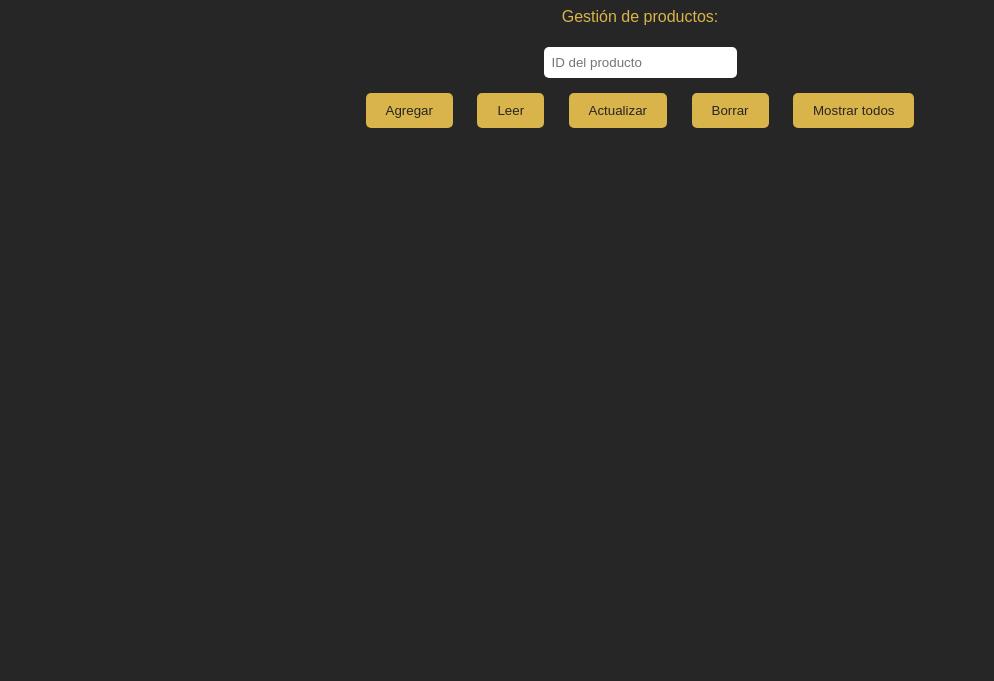
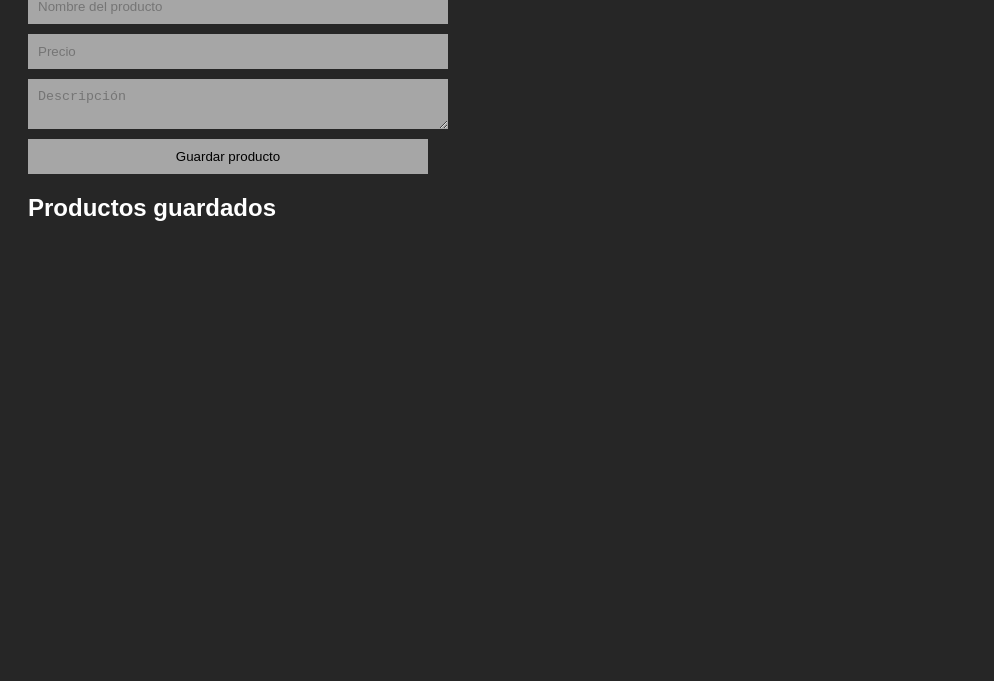
Before and after one commit to ElChinoGamer/Papeleria, a plain HTML site: page admin.html in a window 1280 px wide. Shown: the part 119-800 px from the top of the page, without its empty margins (0-994 px from the left). Drawn offline with Linux system fonts and the light colour scheme.

Commit message:
Update admin.html

```diff
--- a/admin.html
+++ b/admin.html
@@ -3,161 +3,49 @@
 <head>
   <meta charset="UTF-8" />
   <meta name="viewport" content="width=device-width, initial-scale=1.0"/>
-  <title>Panel del Encargado - Eidos</title>
+  <title>Panel de productos - Eidos</title>
   <style>
-    body {
-      background-color: #262626;
-      color: #D9B44A;
-      font-family: sans-serif;
-      text-align: center;
-      padding: 2rem;
+    body { font-family: Arial, sans-serif; background: #262626; color: #fff; padding: 20px; }
+    input, textarea, button {
+      display: block;
+      margin-bottom: 10px;
+      padding: 10px;
+      width: 100%;
+      max-width: 400px;
+      background: #A6A6A6;
+      border: none;
+      color: #000;
     }
-    h1 {
-      font-size: 2.2rem;
-    }
-    button {
-      margin: 10px;
-      padding: 10px 20px;
-      background-color: #D9B44A;
-      color: #262626;
-      border: none;
-      border-radius: 5px;
+    button:hover {
+      background: #D9B44A;
+      color: #000;
       cursor: pointer;
     }
-    input, select {
-      padding: 8px;
-      margin: 5px;
-      border-radius: 5px;
-      border: none;
-    }
-    #resultado {
-      margin-top: 20px;
-      white-space: pre-wrap;
-    }
-    .formulario {
-      display: none;
-      margin-top: 15px;
+    .producto {
+      border: 1px solid #D9B44A;
+      padding: 10px;
+      margin-top: 10px;
+      background: #333;
     }
   </style>
 </head>
 <body>
-  <h1>Panel del Encargado - Papelería Eidos</h1>
-  <p>Gestión de productos:</p>
+  <h1>Agregar productos a Eidos</h1>
+  <form id="productoForm">
+    <input type="text" id="nombre" placeholder="Nombre del producto" required />
+    <input type="number" id="precio" placeholder="Precio" required />
+    <textarea id="descripcion" placeholder="Descripción" required></textarea>
+    <button type="submit">Guardar producto</button>
+  </form>
 
-  <input type="text" id="idProducto" placeholder="ID del producto" />
+  <h2>Productos guardados</h2>
+  <div id="listaProductos"></div>
 
-  <div class="formulario" id="formulario">
-    <input type="text" id="nombre" placeholder="Nombre" />
-    <input type="text" id="marca" placeholder="Marca" />
-    <input type="number" id="precio" placeholder="Precio" />
-  </div>
+  <!-- Firebase SDKs -->
+  <script src="https://www.gstatic.com/firebasejs/10.5.2/firebase-app-compat.js"></script>
+  <script src="https://www.gstatic.com/firebasejs/10.5.2/firebase-database-compat.js"></script>
 
-  <div>
-    <button onclick="mostrarFormularioAgregar()">Agregar</button>
-    <button onclick="leerProducto()">Leer</button>
-    <button onclick="actualizarProducto()">Actualizar</button>
-    <button onclick="borrarProducto()">Borrar</button>
-    <button onclick="mostrarTodos()">Mostrar todos</button>
-  </div>
-
-  <pre id="resultado"></pre>
-
-  <!-- Scripts de Firebase -->
-  <script src="https://www.gstatic.com/firebasejs/9.22.2/firebase-app-compat.js"></script>
-  <script src="https://www.gstatic.com/firebasejs/9.22.2/firebase-firestore-compat.js"></script>
-  <script src="firebase-config.js"></script>
-
-  <!-- Funciones CRUD -->
-  <script>
-    const resultado = document.getElementById('resultado');
-    const formulario = document.getElementById('formulario');
-
-    function mostrarFormularioAgregar() {
-      formulario.style.display = 'block';
-      resultado.textContent = 'Llenar los campos y dar click en "Agregar"';
-    }
-
-    function agregarProducto() {
-      const id = document.getElementById('idProducto').value;
-      const nombre = document.getElementById('nombre').value;
-      const marca = document.getElementById('marca').value;
-      const precio = parseFloat(document.getElementById('precio').value);
-
-      db.collection("productos").doc(id).set({ nombre, marca, precio })
-        .then(() => {
-          resultado.textContent = "Producto agregado exitosamente.";
-          formulario.style.display = 'none';
-        })
-        .catch((error) => {
-          resultado.textContent = "Error al agregar: " + error;
-        });
-    }
-
-    function leerProducto() {
-      const id = document.getElementById('idProducto').value;
-
-      db.collection("productos").doc(id).get()
-        .then((doc) => {
-          if (doc.exists) {
-            const data = doc.data();
-            resultado.textContent = Nombre: ${data.nombre}\nMarca: ${data.marca}\nPrecio: $${data.precio};
-          } else {
-            resultado.textContent = "Producto no encontrado.";
-          }
-        })
-        .catch((error) => {
-          resultado.textContent = "Error al leer: " + error;
-        });
-    }
-
-    function actualizarProducto() {
-      const id = document.getElementById('idProducto').value;
-      const nombre = document.getElementById('nombre').value;
-      const marca = document.getElementById('marca').value;
-      const precio = parseFloat(document.getElementById('precio').value);
-
-      db.collection("productos").doc(id).update({ nombre, marca, precio })
-        .then(() => {
-          resultado.textContent = "Producto actualizado correctamente.";
-        })
-        .catch((error) => {
-          resultado.textContent = "Error al actualizar: " + error;
-        });
-    }
-
-    function borrarProducto() {
-      const id = document.getElementById('idProducto').value;
-
-      db.collection("productos").doc(id).delete()
-        .then(() => {
-          resultado.textContent = "Producto eliminado correctamente.";
-        })
-        .catch((error) => {
-          resultado.textContent = "Error al eliminar: " + error;
-        });
-    }
-
-    function mostrarTodos() {
-      resultado.textContent = "Cargando productos...";
-      db.collection("productos").get()
-        .then((querySnapshot) => {
-          let salida = "";
-          querySnapshot.forEach((doc) => {
-            const d = doc.data();
-            salida += ID: ${doc.id}\nNombre: ${d.nombre}\nMarca: ${d.marca}\nPrecio: $${d.precio}\n\n;
-          });
-          resultado.textContent = salida || "No hay productos aún.";
-        })
-        .catch((error) => {
-          resultado.textContent = "Error al obtener todos: " + error;
-        });
-    }
-
-    // Al hacer clic en Agregar después de mostrar formulario
-    formulario.addEventListener("change", () => {
-      // Si quieres agregar automáticamente al llenar el formulario
-      // o puedes poner un botón aparte para agregar después
-    });
-  </script>
+  <!-- Tu script de conexión -->
+  <script src="productos.js"></script>
 </body>
 </html>
```
